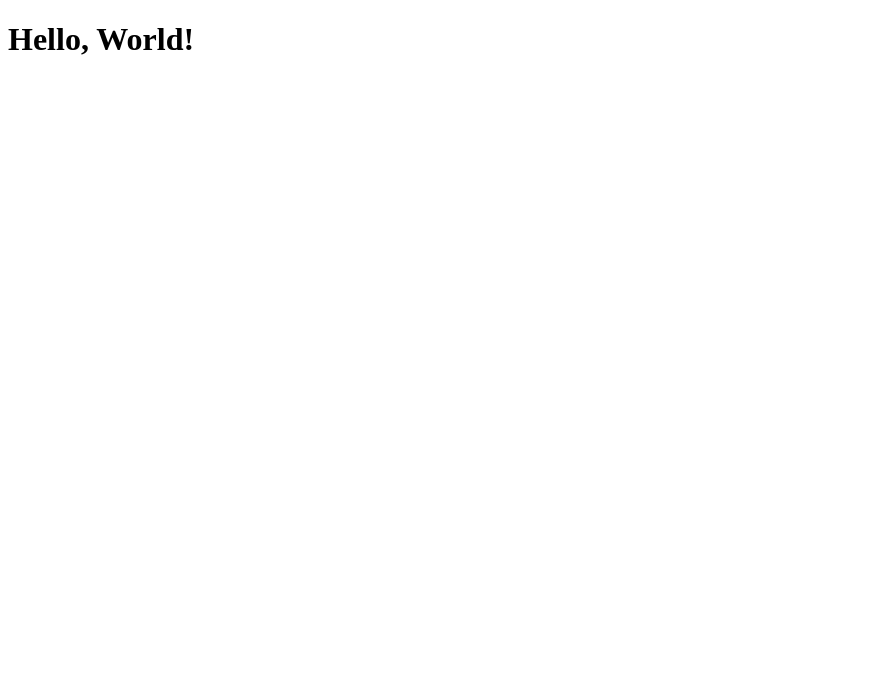
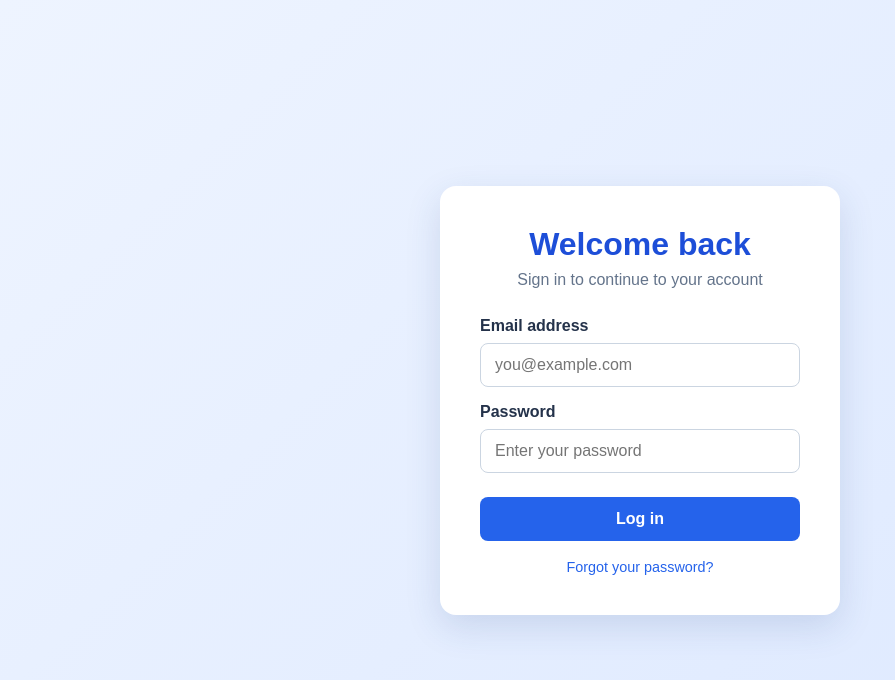
Before and after one commit to AnupDevOps25/TechDevOps1, a plain HTML site: page index.html in a window 1280 px wide. Shown: the whole page, without its empty margins (0-895 px from the left). Drawn offline with Linux system fonts and the light colour scheme.

Commit message:
index page is created

```diff
--- a/index.html
+++ b/index.html
@@ -3,9 +3,103 @@
 <head>
     <meta charset="UTF-8">
     <meta name="viewport" content="width=device-width, initial-scale=1.0">
-    <title>Document</title>
+    <title>Login</title>
+    <style>
+        :root {
+            font-family: Arial, sans-serif;
+            color: #24324a;
+            background: #eef4ff;
+        }
+
+        * { box-sizing: border-box; }
+
+        body {
+            margin: 0;
+            min-height: 100vh;
+            display: grid;
+            place-items: center;
+            padding: 24px;
+            background: linear-gradient(135deg, #eef4ff, #dce8ff);
+        }
+
+        .login-card {
+            width: min(100%, 400px);
+            padding: 40px;
+            background: #ffffff;
+            border-radius: 16px;
+            box-shadow: 0 12px 35px rgba(38, 74, 132, 0.15);
+        }
+
+        h1 {
+            margin: 0 0 8px;
+            text-align: center;
+            color: #1d4ed8;
+        }
+
+        .subtitle {
+            margin: 0 0 28px;
+            color: #64748b;
+            text-align: center;
+        }
+
+        label {
+            display: block;
+            margin: 16px 0 8px;
+            font-weight: bold;
+        }
+
+        input {
+            width: 100%;
+            padding: 12px 14px;
+            border: 1px solid #cbd5e1;
+            border-radius: 8px;
+            font-size: 1rem;
+        }
+
+        input:focus {
+            outline: 2px solid #93c5fd;
+            border-color: #2563eb;
+        }
+
+        button {
+            width: 100%;
+            margin-top: 24px;
+            padding: 13px;
+            border: 0;
+            border-radius: 8px;
+            background: #2563eb;
+            color: #ffffff;
+            font-size: 1rem;
+            font-weight: bold;
+            cursor: pointer;
+        }
+
+        button:hover { background: #1d4ed8; }
+
+        .help {
+            display: block;
+            margin-top: 18px;
+            color: #2563eb;
+            text-align: center;
+            text-decoration: none;
+            font-size: 0.9rem;
+        }
+    </style>
 </head>
 <body>
-    <h1>Hello, World!</h1>
+    <main class="login-card">
+        <h1>Welcome back</h1>
+        <p class="subtitle">Sign in to continue to your account</p>
+        <form>
+            <label for="email">Email address</label>
+            <input type="email" id="email" name="email" placeholder="you@example.com" required>
+
+            <label for="password">Password</label>
+            <input type="password" id="password" name="password" placeholder="Enter your password" required>
+
+            <button type="submit">Log in</button>
+        </form>
+        <a class="help" href="#">Forgot your password?</a>
+    </main>
 </body>
 </html>
```
